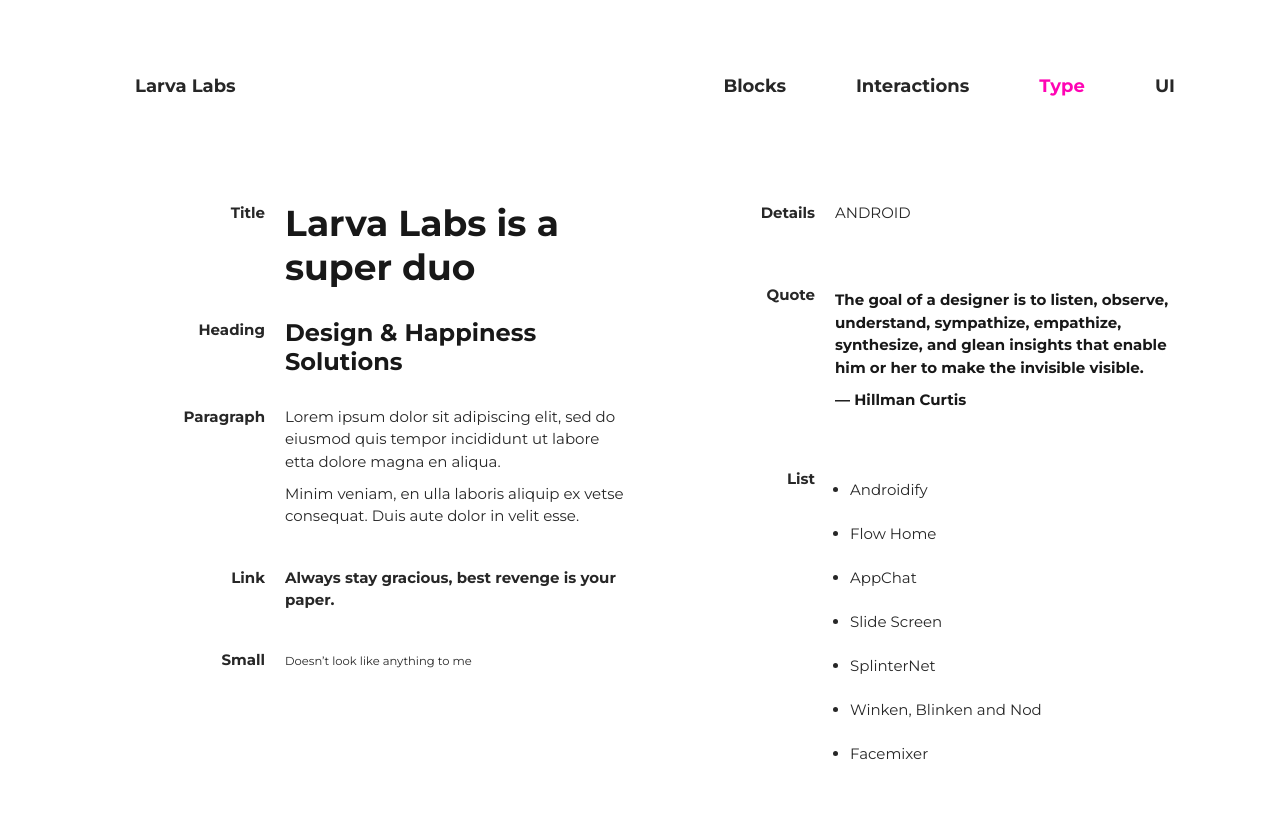
After one commit to heide-io/larva-labs, a PHP site: page /styleguide/typography.php in a window 1280 px wide. The commit adds this page. Run offline with PHP 8.4, Linux system fonts and the light colour scheme; data that the repository does not hold is empty.

Commit message:
styleguide

```diff
--- a/components/bootstrap/config.json
+++ b/components/bootstrap/config.json
@@ -381,7 +381,7 @@
     "@dl-horizontal-breakpoint": "@grid-float-breakpoint",
     "@hr-border": "@gray-lighter"
   },
-  "css": [
+  "/css": [
     "print.less",
     "type.less",
     "code.less",
@@ -431,5 +431,5 @@
     "scrollspy.js",
     "transition.js"
   ],
-  "customizerUrl": "http://getbootstrap.com/customize/?id=444e42b14ed1ba551903f5fc8bd765df"
+  "customizerUrl": "//getbootstrap.com/customize/?id=444e42b14ed1ba551903f5fc8bd765df"
 }
--- a/css/styles.css
+++ b/css/styles.css
@@ -65,12 +65,8 @@ code {
   background-color: #f5f5f5;
   color: #272727;
 }
-dl {
-  font-size: 15px;
-}
-.dl-horizontal dt,
-.dl-horizontal dd {
-  margin-bottom: 5px;
+dt {
+  margin-bottom: 10px;
 }
 h1,
 h2,
@@ -148,8 +144,8 @@ blockquote footer {
   font: inherit;
 }
 blockquote:before {
-  color: #ff04b4;
-  content: '"';
+  background: url('/assets/icon-blockquote.svg');
+  width: 30px;
 }
 .custom-control {
   display: -webkit-box;
--- a/css/styles.less
+++ b/css/styles.less
@@ -109,13 +109,8 @@ code {
 	color: @color-gray-darker;
 }
 
-dl {
-	font-size: @font-small;
-}
-
-.dl-horizontal dt,
-.dl-horizontal dd {
-	margin-bottom: 5px;
+dt {
+	margin-bottom: @size-smallest;
 }
 
 h1, h2, h3, h4 {
@@ -142,10 +137,6 @@ h4 {
 	line-height: 1.4em;
 	margin-bottom: 0.4em;
 }
-
-// img {
-// 	margin: auto;
-// }
 
 .img-responsive {
 	width: 100%;
@@ -218,7 +209,7 @@ blockquote {
 	}
 }
 
-//  Checkbox
+// Checkbox
 
 .custom-control {
 	.flex;
@@ -262,7 +253,7 @@ blockquote {
 	}
 }
 
-//  Buttons
+// Buttons
 
 .btn {
 	background-color: @color-gray-darkest;
@@ -308,7 +299,7 @@ blockquote {
 	}
 }
 
-//  Input
+// Input
 
 .form-control {
 	background-color: @color-gray-lightest;
@@ -334,9 +325,9 @@ blockquote {
 	color: @color-gray-darkest;
 }
 
-//  Select
+// Select
 
-.custom_dropdown {
+.select {
 	background-color: @color-gray-lightest;
 	color: @color-gray-darkest;
 
@@ -380,7 +371,7 @@ blockquote {
 	}
 }
 
-//  Lists
+// Lists
 
 ul {
 	padding-left: @font-small;
@@ -464,7 +455,7 @@ li {
 	}
 }
 
-//  Header
+// Header
 
 .main_header {
 	margin: @size-larger auto @size-largest;
@@ -499,7 +490,7 @@ li {
 	}
 }
 
-//  Footer
+// Footer
 
 .main_footer {
 	background-color: @color-gray-lightest;
@@ -554,7 +545,7 @@ li {
 	}
 }
 
-//  Projects
+// Projects
 
 .project_item {
 	background: @color-gray-lightest no-repeat;
@@ -587,7 +578,7 @@ li {
 	padding: @size-medium;
 }
 
-//  Blog
+// Blog
 
 .blog_item {
 	border: 1px solid @color-gray-lighter;
@@ -621,7 +612,7 @@ li {
 	}
 }
 
-//  Blocks
+// Blocks
 
 [class$="_block"] {
 	margin-bottom: @size-larger;
@@ -798,7 +789,7 @@ li {
 	}
 }
 
-//  Inverse
+// Inverse
 
 .inverse_page {
 	background-color: @color-gray-darkest;
@@ -852,7 +843,7 @@ li {
 		background-color: @color-gray-dark;
 	}
 
-	.custom_dropdown {
+	.select {
 		background-color: @color-gray-darker;
 		color: @color-white;
 
@@ -909,7 +900,7 @@ li {
 	}
 }
 
-//  Share toggle
+// Share toggle
 
 .tgl {
   display: none; }
@@ -993,14 +984,14 @@ li {
           transform: rotateY(20deg);
 }
 
-//  Queries
+// Queries
 
 @media (min-width: 1200px) {
 	.container {
 		width: 100%;
 	}
 }
-// DEBUG HEADER
+
 @media (min-width: 992px) {
 	.container {
 		width: 100%;
--- a/js/script.js
+++ b/js/script.js
@@ -15,4 +15,15 @@ $( function () {
 		$(this).closest('.jsShareBlock').toggleClass('active');
 		$('.jsSocialList').slideToggle();
 	});
+
+	// styleguide
+	$('.styleguide').on('change load', '.jsTriggerTheme', function() {
+		if($(".jsTriggerTheme").is(':checked')) {
+			$('body').addClass('inverse_page')
+		}
+		else {
+			$('body').removeClass('inverse_page')
+		}
+	});
+
 });
--- /dev/null
+++ b/styleguide/typography.php
@@ -0,0 +1,88 @@
+<!DOCTYPE html>
+<html lang="en">
+<head>
+	<meta name="robots" content="noindex">
+	<meta charset="UTF-8">
+	<meta name="viewport" content="width=device-width, initial-scale=1.0">
+	<meta http-equiv=X-UA-Compatible content="IE=11">
+	<title>Styleguide</title>
+	<link rel="stylesheet" href="components/bootstrap/css/bootstrap.min.css">
+	<link rel="stylesheet" href="components/bootstrap/css/bootstrap-theme.min.css">
+	<link rel="stylesheet" href="//fonts.googleapis.com/css?family=Montserrat:400,700">
+	<link rel="stylesheet" href="css/styles.css">
+	<style>dl{font-size:15px}.dl-horizontal dd,.dl-horizontal dt{margin-bottom:30px}h1,h2,h3{margin:0}h4{margin:70px 0}</style>
+</head>
+<body>
+
+<header class="container main_header">
+	<div class="row">
+		<div class="col-md-6">
+			<svg viewBox="0 0 16 26" y="0" x="0"><use xmlns:xlink="http://www.w3.org/1999/xlink" xlink:href="#icon-logo"></use></svg>
+			<a href="index.php" class="logo <?php echo ($page == "index" ? "active" : "")?>">Larva Labs</a>
+		</div>
+		<div class="col-md-6">
+			<nav class="main_navigation">
+				<ul class="list main_nav_list">
+					<li class="jsNavShow"><a href="blocks.php">Blocks</a></li>
+					<li class="jsNavShow"><a href="interactions.php">Interactions</a></li>
+					<li class="jsNavShow"><a href="typography.php" class="active">Type</a></li>
+					<li class="jsNavShow"><a href="ui.php">UI</a></li>
+				</ul>
+			</nav>
+		</div>
+	</div>
+</header>
+
+<div class="styleguide main_content">
+	<div class="container">
+		<div class="row">
+			<div class="col-md-6">
+				<dl class="dl-horizontal">
+					<dt>Title</dt><dd><h2>Larva Labs is a super duo</h2></dd>
+					<dt>Heading</dt><dd><h3>Design &amp; Happiness Solutions</h3></dd>
+					<dt>Paragraph</dt><dd><p>Lorem ipsum dolor sit adipiscing elit, sed do eiusmod quis tempor incididunt ut labore etta dolore magna en aliqua.</p><p>Minim veniam, en ulla laboris aliquip ex vetse consequat. Duis aute dolor in velit esse.</p></dd>
+					<dt>Link</dt><dd><a href="#">Always stay gracious, best revenge is your paper.</a></dd>
+					<dt>Small</dt><dd><span class="small">Doesn’t look like anything to me</span></dd>
+				</dl>
+			</div>
+			<div class="col-md-6">
+				<dl class="dl-horizontal">
+					<dt>Details</dt><dd><span class="details">ANDROID</span></dd>
+					<dt>Quote</dt>
+					<dd>
+						<blockquote>
+							<p>The goal of a designer is to listen, observe, understand, sympathize, empathize, synthesize, and glean insights that enable him or her to make the invisible visible.</p>
+							<footer>Hillman Curtis</footer>
+						</blockquote>
+					</dd>
+					<dt>List</dt>
+					<dd>
+						<ul>
+							<li>Androidify</li>
+							<li>Flow Home</li>
+							<li>AppChat</li>
+							<li>Slide Screen</li>
+							<li>SplinterNet</li>
+							<li>Winken, Blinken and Nod</li>
+							<li>Facemixer</li>
+						</ul>
+					</dd>
+				</dl>
+			</div>
+		</div>
+	</div>
+</div>
+
+<script src="components/jquery-2.2.4.min.js"></script>
+<script src="components/bootstrap/js/bootstrap.min.js"></script>
+<script src="js/script.js"></script>
+<script src="components/lazysizes.min.js"></script>
+<script src="components/ls.attrchange.min.js"></script>
+<script>
+	window.lazySizesConfig = window.lazySizesConfig || {};
+	window.lazySizesConfig.expand = 10; //default 360-500
+	lazySizesConfig. expFactor = 1.5; //default: 1.7
+</script>
+
+</body>
+</html>
--- a/template/common/header.tpl
+++ b/template/common/header.tpl
@@ -9,7 +9,7 @@
 	<link rel="stylesheet" href="components/bootstrap/css/bootstrap.min.css">
 	<link rel="stylesheet" href="components/bootstrap/css/bootstrap-theme.min.css">
 	<link rel="stylesheet" href="//fonts.googleapis.com/css?family=Montserrat:400,700">
-	<!-- Change to LESS -->
+	<!-- production -->
 	<link rel="stylesheet" href="css/styles.css">
 </head>
 <body>
@@ -27,5 +27,4 @@
 			</nav>
 		</div>
 	</div>
-	<a href="#" class="menu_mobile_btn visible-xs-block jsNavBt"><i></i><i></i><i></i></a>
 </header>
--- a/template/content/blog_item.tpl
+++ b/template/content/blog_item.tpl
@@ -19,8 +19,8 @@
 	<!-- image_block -->
 	<div class="container image_block">
 		<picture>
-			<source data-srcset="/images/blog-list-thumbnail-fpo.png, /images/blog-list-thumbnail-2x.png 2x">
-			<img src="/images/blog-list-thumbnail-fpo.png" alt="Androidify Yourself in Times Square" class="img-responsive lazyload">
+			<source data-srcset="fpo/blog-list-thumbnail-fpo.png, fpo/blog-list-thumbnail-2x.png 2x">
+			<img src="fpo/blog-list-thumbnail-fpo.png" alt="Androidify Yourself in Times Square" class="img-responsive lazyload">
 		</picture>
 	</div>
 
--- a/template/content/blog_list_item.tpl
+++ b/template/content/blog_list_item.tpl
@@ -4,8 +4,8 @@
 		<!-- CMS thumbnail and title -->
 		<div class="blog_img">
 			<picture>
-				<source data-srcset="/images/blog-list-thumbnail-fpo.png, /images/blog-list-thumbnail-2x.png 2x">
-				<img src="/images/blog-list-thumbnail-fpo.png" alt="Androidify Yourself in Times Square" class="img-responsive lazyload">
+				<source data-srcset="fpo/blog-list-thumbnail-fpo.png, fpo/blog-list-thumbnail-2x.png 2x">
+				<img src="fpo/blog-list-thumbnail-fpo.png" alt="Androidify Yourself in Times Square" class="img-responsive lazyload">
 			</picture>
 		</div>
 		<div class="blog_txt">
--- a/template/content/project_list_item.tpl
+++ b/template/content/project_list_item.tpl
@@ -1,6 +1,6 @@
 <article class="col-md-6 col-xs-6">
 	<!-- CMS thumbnail -->
-	<div class="project_item" style="background-image: url(/images/project-list-thumbnail-2x.png);">
+	<div class="project_item" style="background-image: url('fpo/project-list-thumbnail-2x.png);">
 		<!-- CMS link -->
 		<a href="project_item.php" class="project_txt">
 			<!-- CMS excerpt -->
```
Also changed, not shown: other parts of css/styles.css (+14 -14 lines), styleguide-blocks.php (deleted, +0 -102 lines), styleguide-interactions.php (deleted, +0 -47 lines), styleguide-typography.php (deleted, +0 -53 lines), styleguide/blocks.php (added, +146 -0 lines), styleguide/interactions.php (added, +81 -0 lines), styleguide/ui.php (renamed from styleguide-ui.php, +48 -20 lines), template/content/project_item.tpl (+4 -4 lines), components/jquery-2.2.4.min.js.
